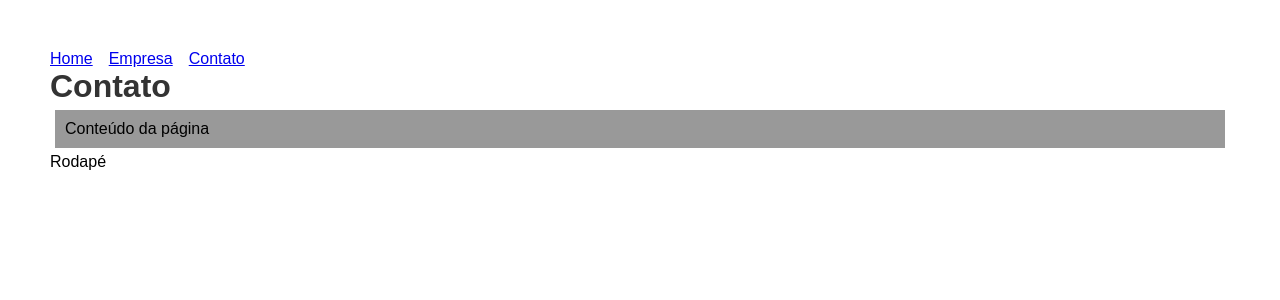
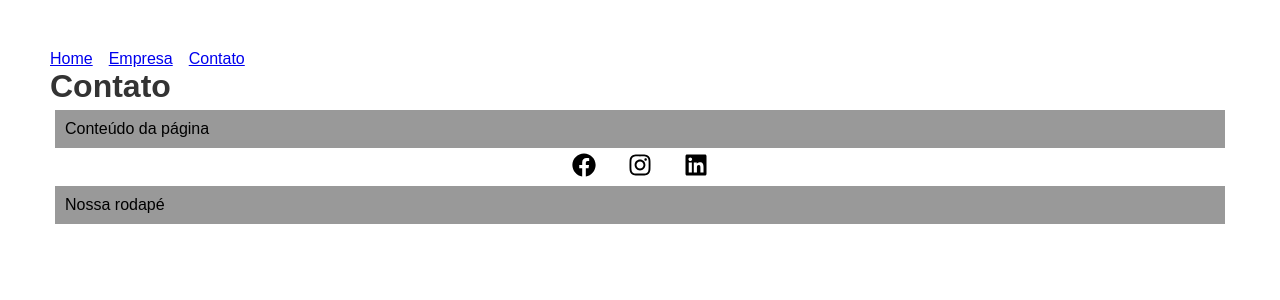
Before and after one commit to NatanALima/curso_react, a React (Create React App) app in the folder testes_aula/projeto1/: page /contato in a window 1280 px wide. Shown: the top 300 px of the page. Built offline with nearby package versions, Linux system fonts and the light colour scheme.

Commit message:
React Icons - #16

```diff
--- a/testes_aula/projeto1/package.json
+++ b/testes_aula/projeto1/package.json
@@ -8,6 +8,7 @@
     "@testing-library/user-event": "^13.5.0",
     "react": "^18.2.0",
     "react-dom": "^18.2.0",
+    "react-icons": "^4.10.1",
     "react-router-dom": "^6.14.0",
     "react-scripts": "5.0.1",
     "web-vitals": "^2.1.4"
--- a/testes_aula/projeto1/src/components/layout/Footer.js
+++ b/testes_aula/projeto1/src/components/layout/Footer.js
@@ -1,7 +1,15 @@
+import {FaFacebook, FaInstagram, FaLinkedin} from 'react-icons/fa';
+import styles from './Footer.module.css';
+
 export default function Footer() {
     return (
         <footer>
-            Rodapé
+            <ul className={styles.social_list}>
+                <li><FaFacebook/></li>
+                <li><FaInstagram/></li>
+                <li><FaLinkedin/></li>
+            </ul>
+            <p>Nossa rodapé</p>
         </footer>
     )
 }
--- /dev/null
+++ b/testes_aula/projeto1/src/components/layout/Footer.module.css
@@ -0,0 +1,20 @@
+.social_list {
+    display: flex;
+    justify-content: center;
+    align-items: center;
+    list-style: none;
+}
+
+.social_list li {
+    margin: 0 1em;
+
+}
+
+.social_list svg {
+    font-size: 1.5em;
+    cursor: pointer;
+}
+
+.social_list svg:hover {
+    color: red;
+}
```
Also changed, not shown: 1 other file (tests, documents, lock files or other folders).
